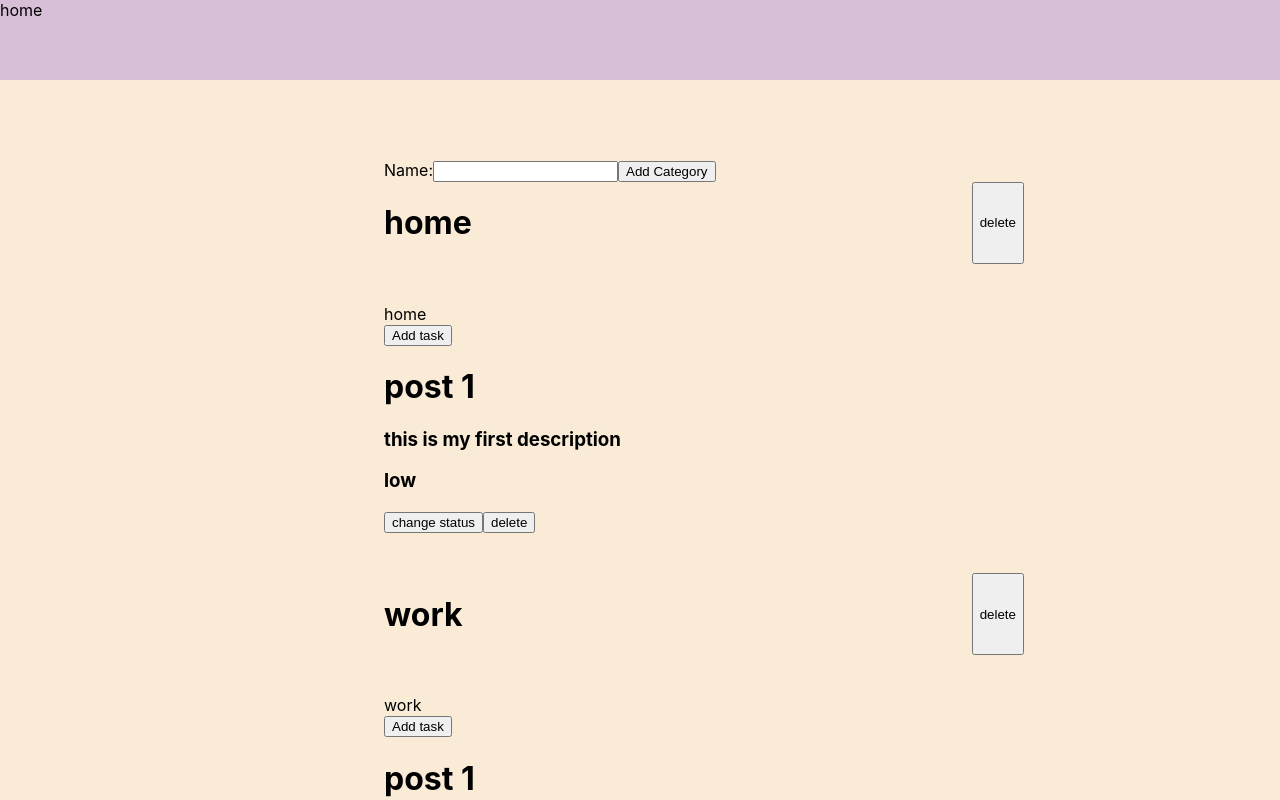
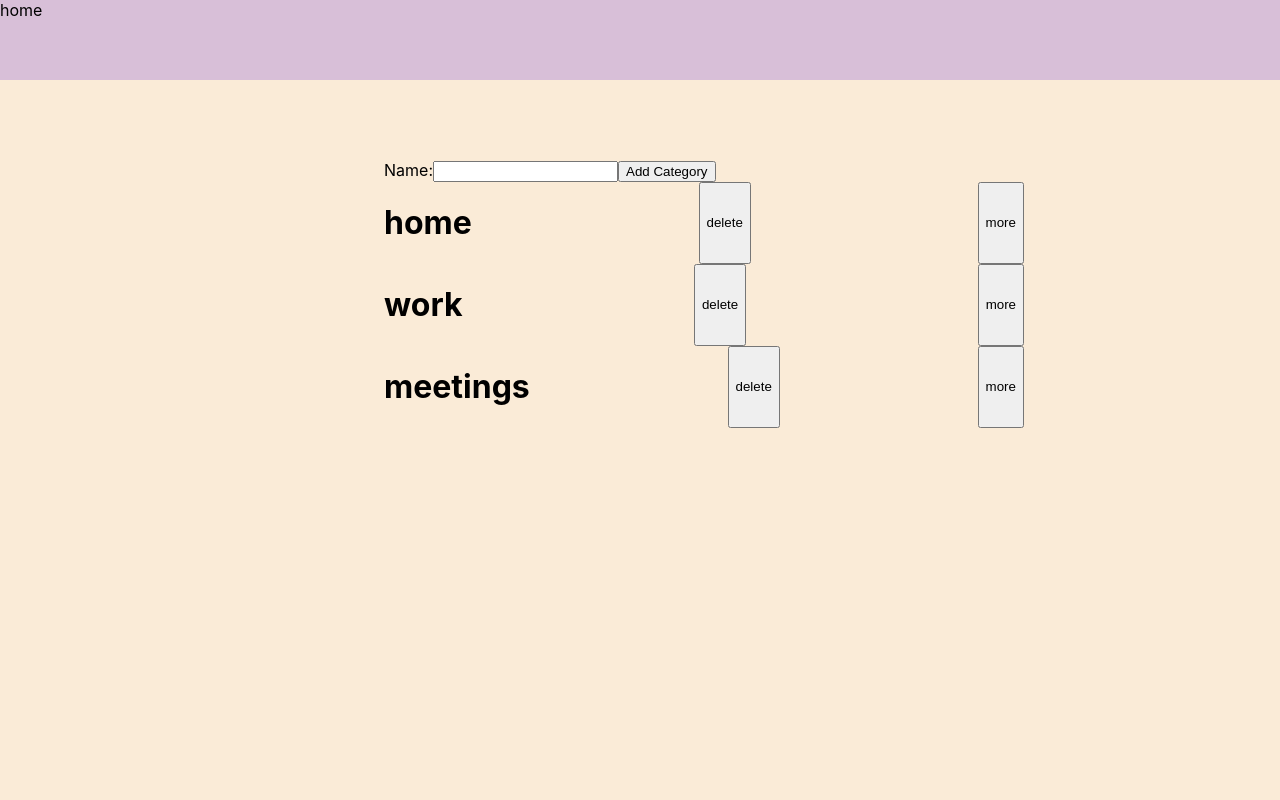
Before and after one commit to Nimavein/todo-list, a React (Create React App) app: page / in a window 1280 px wide. Shown: the top 800 px of the page. Built offline with nearby package versions, Linux system fonts and the light colour scheme.

Commit message:
todos displaying on their category functionality add, show more button on categories add

```diff
--- a/src/Category.tsx
+++ b/src/Category.tsx
@@ -9,6 +9,16 @@ type CategoryProps = {
 
 const Category: React.FC<CategoryProps> = ({ name, id }) => {
   const { deleteCategory } = useGlobalContext();
+  const [isCategoryOpen, setIsCategoryOpen] = useState(false);
+
+  const handleCategoryVisibility = () => {
+    if (isCategoryOpen === false) {
+      setIsCategoryOpen(true);
+    }
+    if (isCategoryOpen === true) {
+      setIsCategoryOpen(false);
+    }
+  };
 
   return (
     <div>
@@ -20,8 +30,17 @@ const Category: React.FC<CategoryProps> = ({ name, id }) => {
         >
           delete
         </button>
+        <button
+          onClick={() => handleCategoryVisibility()}
+          className="show-more-button"
+        >
+          {isCategoryOpen === false ? "more" : "less"}
+        </button>
       </div>
-      <TodosContainer categoryName={name} categoryID={id} />
+
+      {isCategoryOpen === true && (
+        <TodosContainer categoryName={name} categoryID={id} />
+      )}
     </div>
   );
 };
--- a/src/Todo.tsx
+++ b/src/Todo.tsx
@@ -7,6 +7,7 @@ type ITodoProps = {
   description: string;
   priority: "low" | "medium" | "high";
   status: boolean;
+  categoryName: string;
 };
 
 const Todo: React.FC<ITodoProps> = ({
@@ -15,6 +16,7 @@ const Todo: React.FC<ITodoProps> = ({
   description,
   priority,
   status,
+  categoryName,
 }) => {
   const { deleteTodo, updateTodo } = useGlobalContext();
   return (
@@ -22,6 +24,7 @@ const Todo: React.FC<ITodoProps> = ({
       <h1>{title}</h1>
       <h3>{description}</h3>
       <h3>{priority}</h3>
+      <h3>category: {categoryName}</h3>
       <button onClick={(e) => updateTodo(id)}>change status</button>
       <button onClick={(e) => deleteTodo(id)}>delete</button>
     </div>
--- a/src/TodoForm.tsx
+++ b/src/TodoForm.tsx
@@ -13,6 +13,8 @@ const TodoForm: React.FC<TodosFormProps> = ({ categoryName, categoryID }) => {
 
   const handleForm = (e: React.FormEvent<HTMLInputElement> | any): void => {
     setFormData({
+      category: categoryName,
+      priority: "low",
       ...formData,
       [e.currentTarget.id]: e.currentTarget.value,
     });
@@ -20,6 +22,8 @@ const TodoForm: React.FC<TodosFormProps> = ({ categoryName, categoryID }) => {
 
   const handleCreateTodo = (e: React.FormEvent, formData: ITodo | any) => {
     e.preventDefault();
+    //Passing category name to new Todo
+    //newTodo.category: categoryName;
     createTodo(formData);
   };
   return (
@@ -39,7 +43,9 @@ const TodoForm: React.FC<TodosFormProps> = ({ categoryName, categoryID }) => {
         <label>
           Priority:
           <select onChange={handleForm} required id="priority">
-            <option value="low">low</option>
+            <option value="low" selected>
+              low
+            </option>
             <option value="medium">medium</option>
             <option value="high">high</option>
           </select>
--- a/src/TodosContainer.tsx
+++ b/src/TodosContainer.tsx
@@ -37,7 +37,10 @@ const TodosContainer: React.FC<TodosContainerProps> = ({
       )}
 
       {todos.map((todo: ITodo) => {
-        return <Todo key={todo.id} {...todo} />;
+        console.log(todos);
+        if (categoryName === todo.category) {
+          return <Todo key={todo.id} {...todo} categoryName={categoryName} />;
+        }
       })}
     </div>
   );
--- a/src/context.tsx
+++ b/src/context.tsx
@@ -11,11 +11,11 @@ const AppProvider: React.FC = ({ children }) => {
   const [todos, setTodos] = useState<ITodo[]>([
     {
       id: 1,
-      title: "post 1",
-      description: "this is my first description",
-      status: false,
+      title: "todo1",
+      status: true,
       priority: "low",
-      category: categories[0],
+      category: "work",
+      description: "lfnsknfl",
     },
   ]);
 
--- a/src/type.d.ts
+++ b/src/type.d.ts
@@ -3,7 +3,7 @@ interface ITodo {
   title: string;
   status: boolean;
   priority: "low" | "medium" | "high";
-  category?: Category;
+  category: string;
   description: string;
 }
 
```
